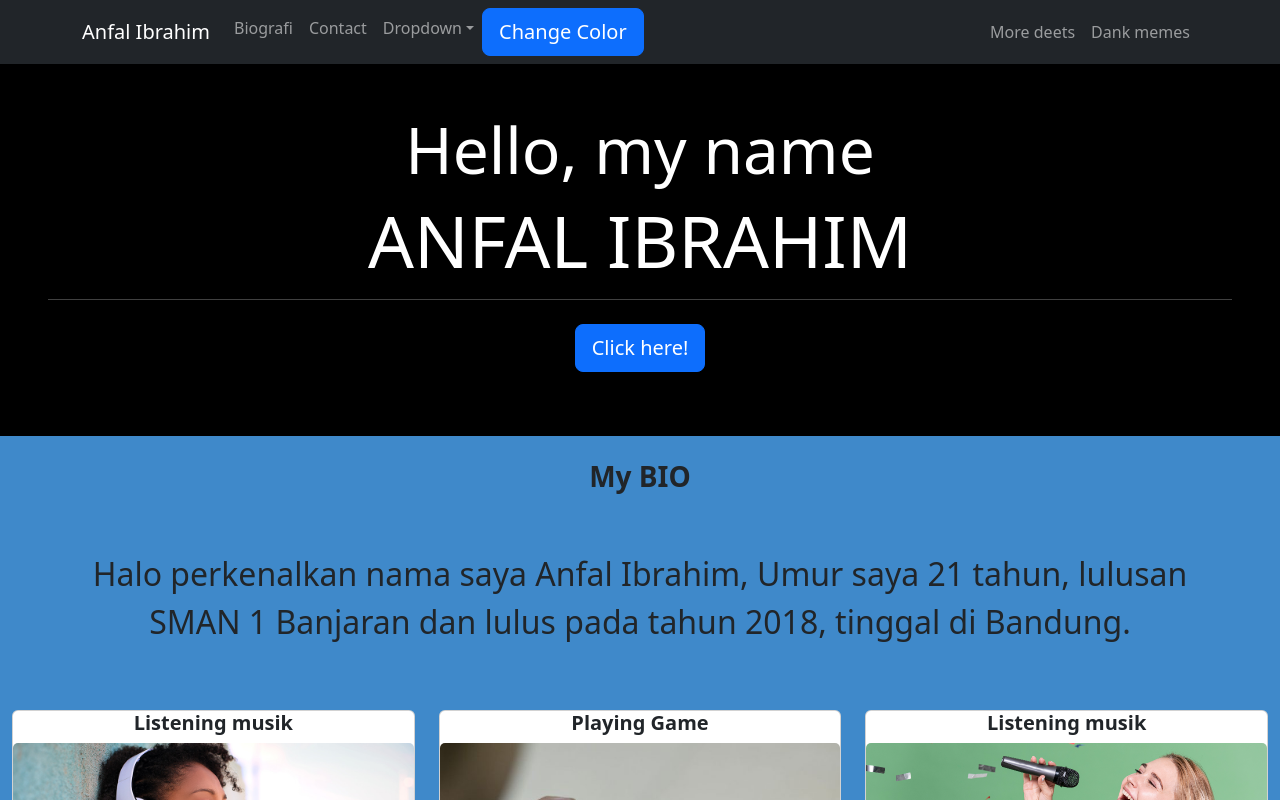
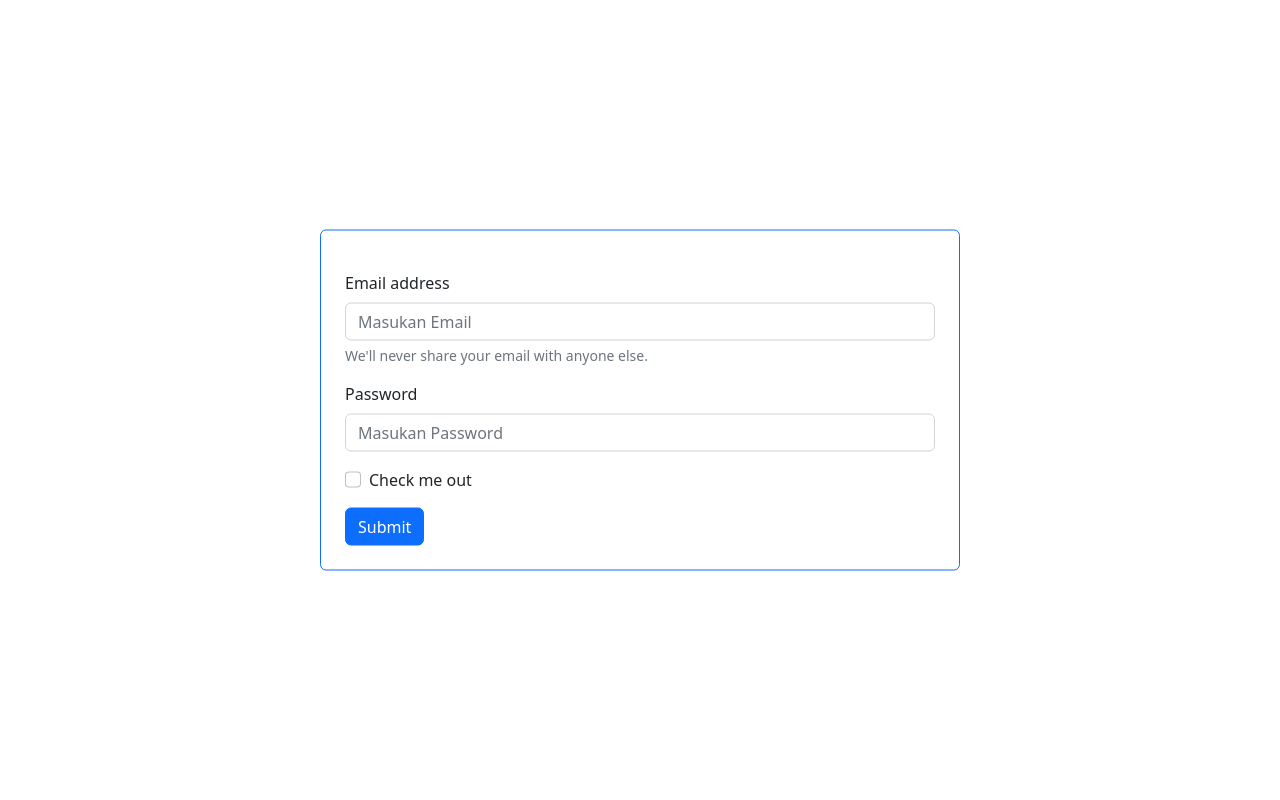
Before and after one commit to Anfalibrahim79/anfalibrahim-reactjs, a React (Create React App) app: page / in a window 1280 px wide. Shown: the top 800 px of the page. Built offline with nearby package versions, Linux system fonts and the light colour scheme.

Commit message:
Task Form and Validation

```diff
--- a/src/App.css
+++ b/src/App.css
@@ -1,38 +1,3 @@
-.App {
-  text-align: center;
+*{
+  margin: 0 auto;
 }
-
-.App-logo {
-  height: 40vmin;
-  pointer-events: none;
-}
-
-@media (prefers-reduced-motion: no-preference) {
-  .App-logo {
-    animation: App-logo-spin infinite 20s linear;
-  }
-}
-
-.App-header {
-  background-color: #282c34;
-  min-height: 100vh;
-  display: flex;
-  flex-direction: column;
-  align-items: center;
-  justify-content: center;
-  font-size: calc(10px + 2vmin);
-  color: white;
-}
-
-.App-link {
-  color: #61dafb;
-}
-
-@keyframes App-logo-spin {
-  from {
-    transform: rotate(0deg);
-  }
-  to {
-    transform: rotate(360deg);
-  }
-}
--- a/src/App.js
+++ b/src/App.js
@@ -1,20 +1,23 @@
 import React, { useState } from 'react';
 import NavigationBar from './component/NavigationBar';
+import FormComponent from './Task Form and Validation/FormComponent';
 import ContactBio from './Tugas-Style-Component/contactForm';
 import ContainBody from './Tugas-Style-Component/container';
 import FooterBio from './Tugas-Style-Component/footer';
 import MyBio from './Tugas-Style-Component/mybio';
 import NavbarBio from './Tugas-Style-Component/navbar';
+import './App.css'
 
 const App =  () =>{
 
   return (
       <>
-      <NavbarBio/>
+      {/* <NavbarBio/>
       <ContainBody />
       <MyBio/>
       <ContactBio/>
-      <FooterBio/>
+      <FooterBio/> */}
+      <FormComponent/>
       </>
   );
 }
--- /dev/null
+++ b/src/Task Form and Validation/FormComponent.js
@@ -0,0 +1,82 @@
+import React, { useState } from 'react'
+import { ShowError } from './ShowError';
+
+const FormComponent = () => {
+    const [input, setInput] = useState({
+        email : "",
+        password : "",
+        check : false
+
+    })
+    const[showErrors, setShowErrors]=useState([])
+
+    const handleChange = (e) => {
+        if (e.target.name === "check") {
+          return setInput({ ...input, [e.target.name]: e.target.checked });
+        }
+
+        return setInput({ ...input, [e.target.name]: e.target.value });
+      };
+    const handleSubmit = (e) => {
+        e.preventDefault()
+        const data = input
+        let message = []
+        const re = /^(([^<>()[\]\.,;:\s@\"]+(\.[^<>()[\]\.,;:\s@\"]+)*)|(\".+\"))@(([^<>()[\]\.,;:\s@\"]+\.)+[^<>()[\]\.,;:\s@\"]{2,})$/i;
+
+        if(!re.test(String(data.email).toLowerCase())){
+          message = [...message, 'email tidak valid']
+        }
+
+        if(data.email.length === 0){
+          message = [...message, 'email tidak boleh kosong']
+        }
+        if(data.password.length === 0){
+          message = [...message, 'password tidak boleh kosong']
+        }
+        if(data.password.length < 8){
+          message = [...message, 'password terlalu pendek']
+        }
+
+        if(message.length > 0){
+          setShowErrors(message)
+          console.log(showErrors);
+        }else{
+            alert(`
+            Email : ${input.email}
+            password : ${input.password}
+        `)
+        }
+
+
+        setInput({
+            email : "",
+            password : "" ,
+
+        })
+    }
+
+
+  return (
+    <form  onSubmit={handleSubmit} className='w-50 border border-primary p-4 position-absolute top-50 start-50 translate-middle rounded'>
+        {
+          showErrors && <ShowError errorShow ={showErrors}/>
+        }
+        <div className="mb-3">
+          <label htmlFor="exampleInputEmail1" className="form-label">Email address</label>
+          <input type="email" className="form-control" onChange={handleChange} value={input.email} id="exampleInputEmail1" placeholder='Masukan Email' name='email'/>
+          <div id="emailHelp" className="form-text">We'll never share your email with anyone else.</div>
+        </div>
+        <div className="mb-3">
+          <label htmlFor="exampleInputPassword1" className="form-label">Password</label>
+          <input type="password" className="form-control" onChange={handleChange} value={input.password} id="exampleInputPassword1" placeholder='Masukan Password' name='password' />
+        </div>
+        <div className="mb-3 form-check">
+          <input type="checkbox" className="form-check-input" id="exampleCheck1" name='check'/>
+          <label className="form-check-label" htmlFor="exampleCheck1">Check me out</label>
+        </div>
+        <button type="submit" className="btn btn-primary">Submit</button>
+    </form>
+)
+}
+
+export default FormComponent
--- /dev/null
+++ b/src/Task Form and Validation/ShowError.js
@@ -0,0 +1,11 @@
+import React from 'react'
+
+export const ShowError = ({errorShow}) => {
+  return (
+    <ul style={{color: 'red'}}>
+       {
+        errorShow.map ((e, i) => <li key={i}>{e}</li>)
+       }
+    </ul>
+  )
+}
--- a/src/Tugas-Style-Component/footer.js
+++ b/src/Tugas-Style-Component/footer.js
@@ -6,7 +6,7 @@ class FooterBio extends React.Component{
             <div>
                 <div className="container-fluid bg-black footer">
                     <footer>
-                        <p className="text-white text-center footer ">© 2022 Anfal Ibrahim</p>
+                        <p className="text-white text-center footer " >© 2022 Anfal Ibrahim</p>
                     </footer>
                 </div>
 
```
